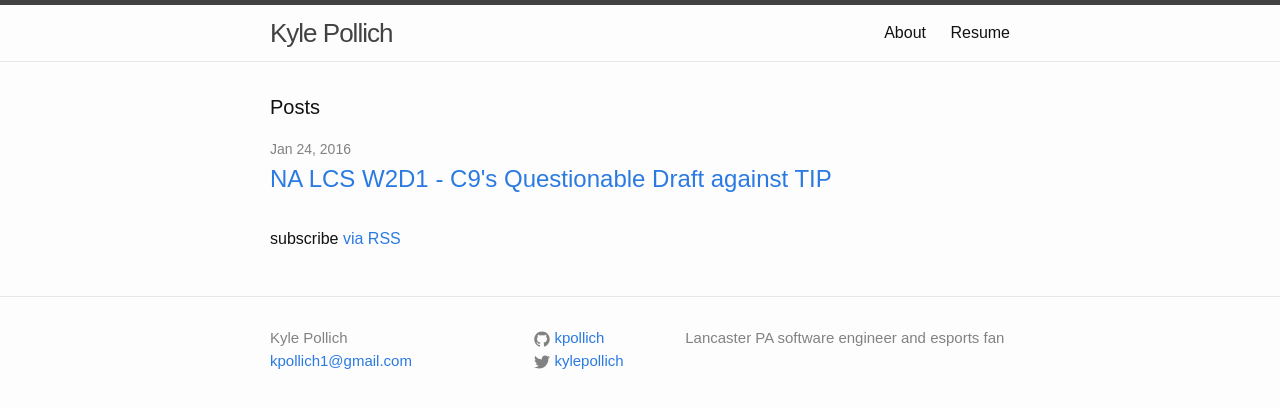
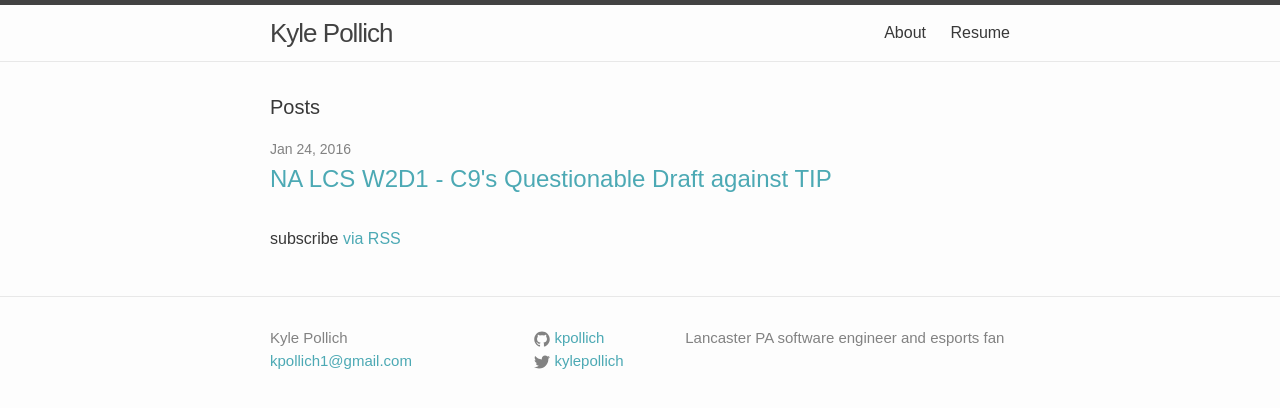
Before and after one commit to andrwmorph/kpollich.github.io, a Jekyll site: the page built from index.html, in a window 1280 px wide. Shown: the top 408 px of the page. Built offline with Jekyll 4.4.1, drawn with Linux system fonts in a browser that asks for light colours; some web fonts are replaced; Markdown is read by kramdown in place of the engine named in the settings.

Commit message:
Slight color changes

```diff
--- a/css/main.scss
+++ b/css/main.scss
@@ -14,9 +14,9 @@ $base-line-height: 1.5;
 
 $spacing-unit:     30px;
 
-$text-color:       #111;
+$text-color:       #383838;
 $background-color: #fdfdfd;
-$brand-color:      #2a7ae2;
+$brand-color:      #4ca9b4;
 
 $grey-color:       #828282;
 $grey-color-light: lighten($grey-color, 40%);
```
